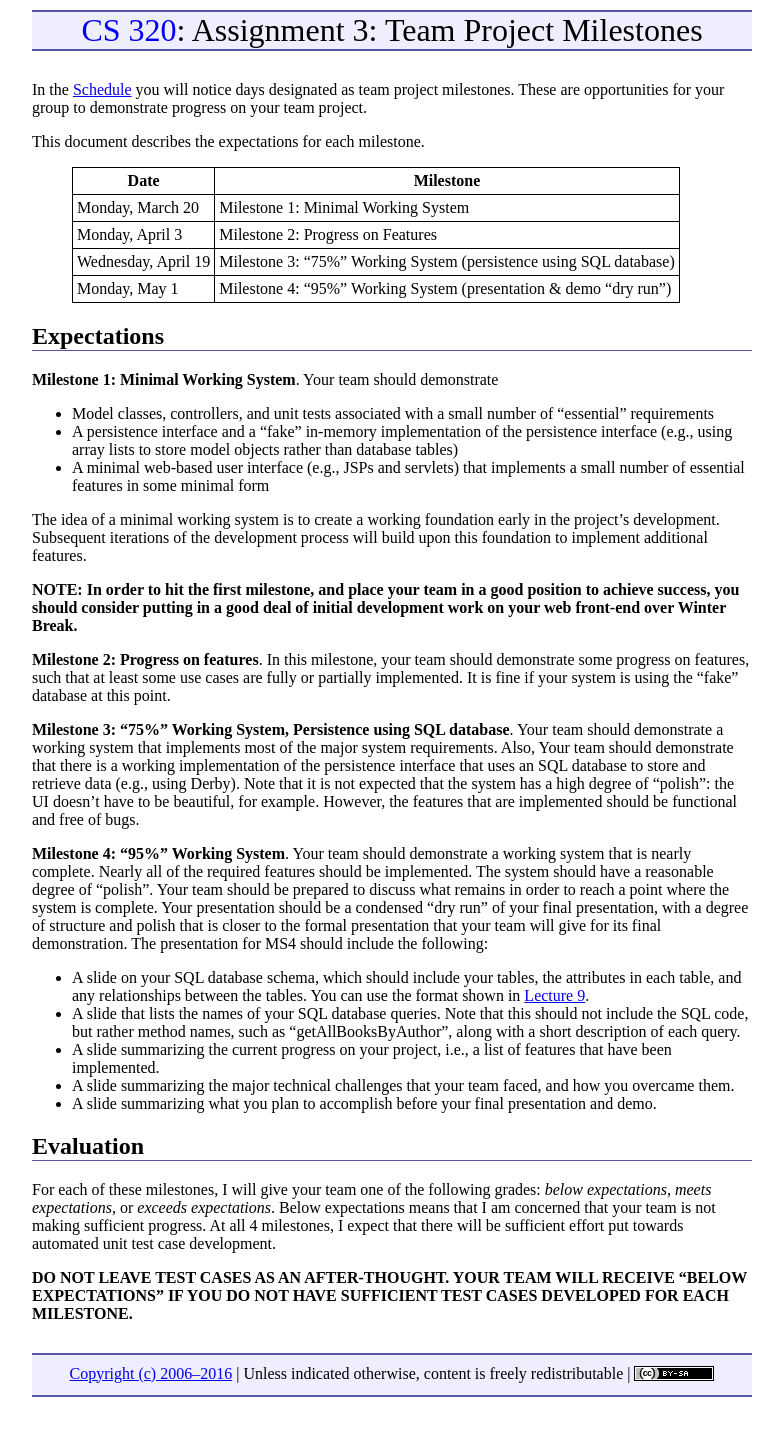
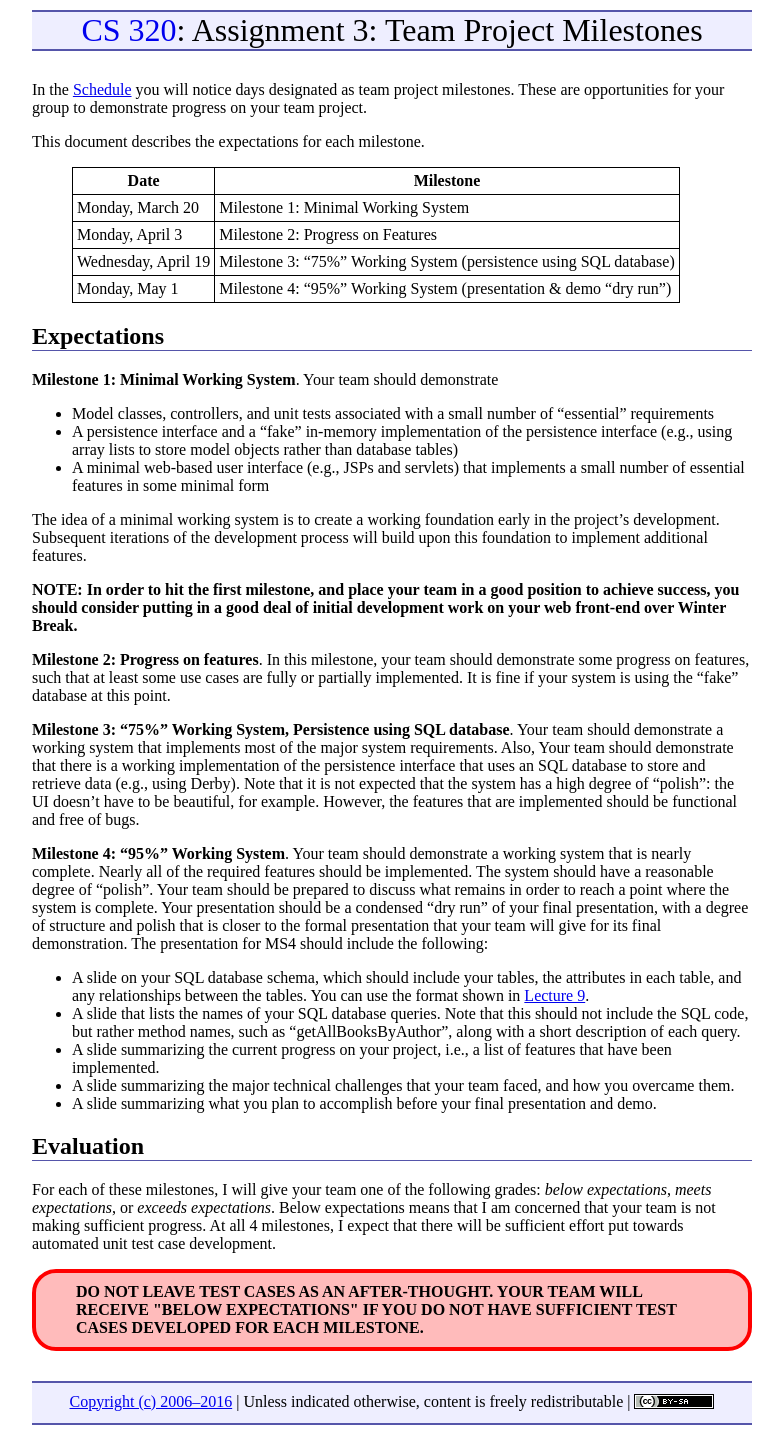
Before and after one commit to ycpcs/cs320-spring2017, a Jekyll site: the page built from assign/assign03.md, in a window 1280 px wide. Shown: the whole page, without its empty margins (248-1031 px from the left). Built offline with Jekyll 4.4.1, drawn with Linux system fonts in a browser that asks for light colours; before the commit the page ends 1407 px from its top, so only the background shows below that.

Commit message:
updates to assignments

```diff
--- a/assign/assign03.md
+++ b/assign/assign03.md
@@ -42,7 +42,9 @@ The idea of a minimal working system is to create a working foundation early in
 
 For each of these milestones, I will give your team one of the following grades: *below expectations*, *meets expectations*, or *exceeds expectations*. Below expectations means that I am concerned that your team is not making sufficient progress.  At all 4 milestones, I expect that there will be sufficient effort put towards automated unit test case development.
 
-**DO NOT LEAVE TEST CASES AS AN AFTER-THOUGHT.  YOUR TEAM WILL RECEIVE "BELOW EXPECTATIONS" IF YOU DO NOT HAVE SUFFICIENT TEST CASES DEVELOPED FOR EACH MILESTONE.**
+<div class="callout">
+<b>DO NOT LEAVE TEST CASES AS AN AFTER-THOUGHT.  YOUR TEAM WILL RECEIVE "BELOW EXPECTATIONS" IF YOU DO NOT HAVE SUFFICIENT TEST CASES DEVELOPED FOR EACH MILESTONE.</b>
+</div>
 
 <!-- vim:set wrap: ­-->
 <!-- vim:set linebreak: -->
```
Also changed, not shown: assign/assign05.md (+1 -1 lines), assign/assign06.md (+1 -1 lines).
